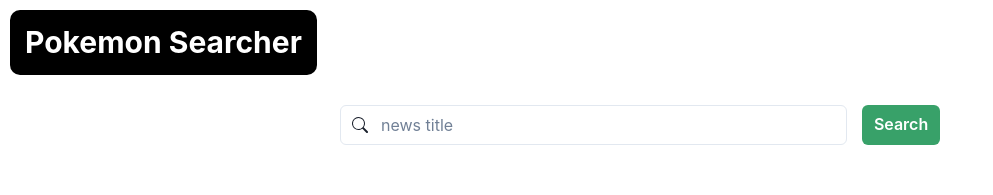
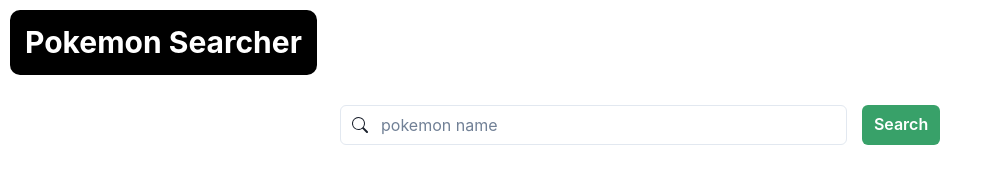
Before and after one commit to Sam44323/pokemon-search, a React (Vite) app: page / in a window 1280 px wide. Shown: the top 195 px of the page, without its empty margins (0-993 px from the left). Built offline with nearby package versions, Linux system fonts and the light colour scheme.

Commit message:
update: updated the placeholder

```diff
--- a/src/pages/Main/Main.tsx
+++ b/src/pages/Main/Main.tsx
@@ -24,7 +24,7 @@
           <InputLeftElement pointerEvents="none" children={<BsSearch />} />
           <Input
             type="text"
-            placeholder="news title"
+            placeholder="pokemon name"
             value={searchInput}
             onChange={(e) => setSearchInput(e.target.value)}
           />
```
